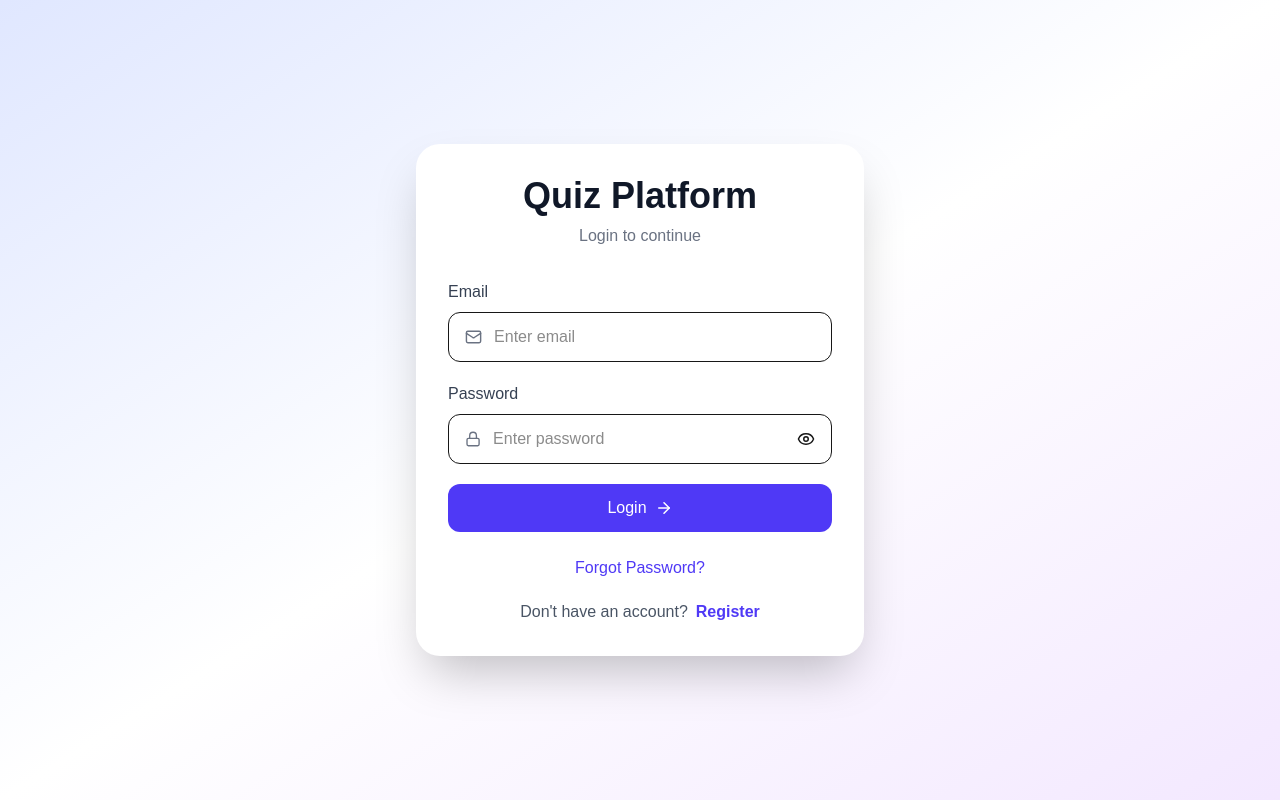
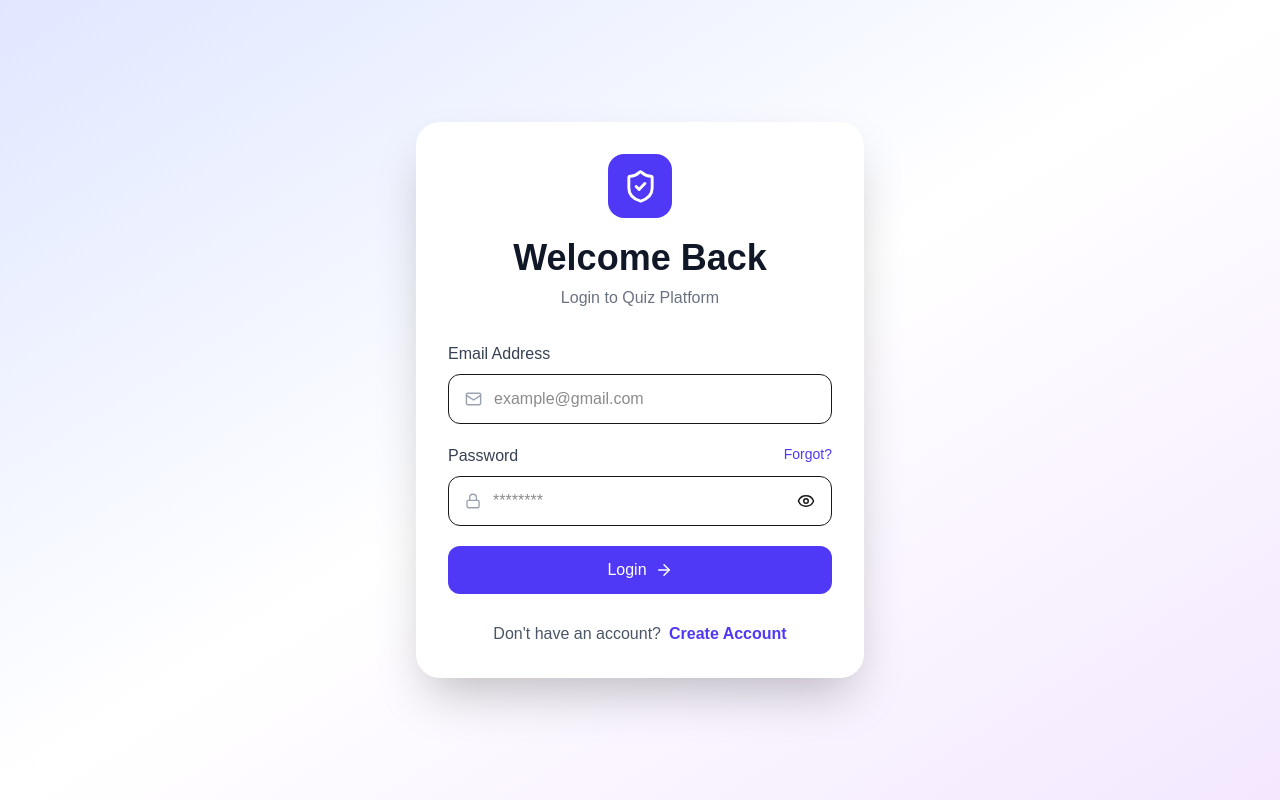
Before and after one commit to Kesarkarale/quize-platform, a Next.js app: page /login in a window 1280 px wide. Built offline with nearby package versions, Linux system fonts and the light colour scheme; no server answers.

Commit message:
Update page.tsx

```diff
--- a/app/(auth)/login/page.tsx
+++ b/app/(auth)/login/page.tsx
@@ -14,6 +14,7 @@ import {
   EyeOff,
   Loader2,
   ArrowRight,
+  ShieldCheck,
 } from "lucide-react";
 
 import { toast } from "sonner";
@@ -21,54 +22,61 @@ import { toast } from "sonner";
 
 export default function LoginPage() {
 
+
   const router = useRouter();
 
   const supabase = createClient();
 
 
-  const [loading, setLoading] = useState(false);
+  const [loading,setLoading] = useState(false);
 
-  const [showPassword, setShowPassword] = useState(false);
+  const [showPassword,setShowPassword] = useState(false);
 
 
-  const [formData, setFormData] = useState({
-    email: "",
-    password: "",
+
+  const [formData,setFormData] = useState({
+
+    email:"",
+    password:""
+
   });
 
 
 
-  async function handleLogin(e: FormEvent) {
+  async function handleLogin(e:FormEvent){
 
     e.preventDefault();
 
 
-    if (!formData.email || !formData.password) {
+
+    if(!formData.email || !formData.password){
 
       toast.error("Please fill all fields");
 
       return;
+
     }
 
 
 
-    try {
+    try{
+
 
       setLoading(true);
 
 
-      const { error } =
-        await supabase.auth.signInWithPassword({
 
-          email: formData.email,
+      const {error}=await supabase.auth.signInWithPassword({
 
-          password: formData.password,
+        email:formData.email,
 
-        });
+        password:formData.password
+
+      });
 
 
 
-      if (error) {
+      if(error){
 
         toast.error(error.message);
 
@@ -81,18 +89,23 @@ export default function LoginPage() {
       toast.success("Login Successful");
 
 
+
       router.push("/student/dashboard");
 
 
-    } catch (error) {
+
+    }
+    catch{
 
       toast.error("Something went wrong");
 
-    } finally {
+    }
+    finally{
 
       setLoading(false);
 
     }
+
 
   }
 
@@ -100,30 +113,48 @@ export default function LoginPage() {
 
   return (
 
+
     <main className="min-h-screen flex items-center justify-center bg-gradient-to-br from-indigo-100 via-white to-purple-100 px-4">
+
 
 
       <div className="w-full max-w-md bg-white rounded-3xl shadow-2xl p-8">
 
 
+
+        {/* Logo */}
+
+
         <div className="text-center mb-8">
 
 
-          <h1 className="text-4xl font-bold text-gray-900">
+          <div className="mx-auto w-16 h-16 rounded-2xl bg-indigo-600 flex items-center justify-center text-white">
 
-            Quiz Platform
+            <ShieldCheck size={35}/>
+
+          </div>
+
+
+
+          <h1 className="text-4xl font-bold mt-5 text-gray-900">
+
+            Welcome Back
 
           </h1>
 
 
+
           <p className="text-gray-500 mt-2">
 
-            Login to continue
+            Login to Quiz Platform
 
           </p>
 
 
         </div>
+
+
+
 
 
 
@@ -134,34 +165,41 @@ export default function LoginPage() {
 
 
 
+
+
           {/* Email */}
+
 
           <div>
 
 
             <label className="font-medium text-gray-700">
 
-              Email
+              Email Address
 
             </label>
 
 
 
-            <div className="mt-2 flex items-center border rounded-xl px-4 focus-within:ring-2 focus-within:ring-indigo-500">
+            <div className="flex items-center border rounded-xl px-4 mt-2 focus-within:ring-2 focus-within:ring-indigo-500">
 
 
-              <Mail size={18} className="text-gray-500"/>
+              <Mail
+                size={18}
+                className="text-gray-400"
+              />
 
 
               <input
 
                 type="email"
 
-                placeholder="Enter email"
+                placeholder="example@gmail.com"
 
                 className="w-full p-3 outline-none"
 
                 value={formData.email}
+
 
 
                 onChange={(e)=>
@@ -176,7 +214,9 @@ export default function LoginPage() {
 
                 }
 
+
               />
+
 
 
             </div>
@@ -188,33 +228,55 @@ export default function LoginPage() {
 
 
 
+
+
           {/* Password */}
 
 
           <div>
 
 
-            <label className="font-medium text-gray-700">
+            <div className="flex justify-between">
 
-              Password
 
-            </label>
+              <label className="font-medium text-gray-700">
+
+                Password
+
+              </label>
+
+
+              <Link
+                href="/forgot-password"
+                className="text-sm text-indigo-600 hover:underline"
+              >
+
+                Forgot?
+
+              </Link>
+
+
+            </div>
 
 
 
-            <div className="mt-2 flex items-center border rounded-xl px-4 focus-within:ring-2 focus-within:ring-indigo-500">
 
 
+            <div className="flex items-center border rounded-xl px-4 mt-2 focus-within:ring-2 focus-within:ring-indigo-500">
 
-              <Lock size={18} className="text-gray-500"/>
+
+              <Lock
+                size={18}
+                className="text-gray-400"
+              />
 
 
 
               <input
 
-                type={showPassword ? "text" : "password"}
+                type={showPassword ? "text":"password"}
 
-                placeholder="Enter password"
+                placeholder="********"
 
                 className="w-full p-3 outline-none"
 
@@ -235,7 +297,9 @@ export default function LoginPage() {
 
                 }
 
+
               />
+
 
 
 
@@ -244,27 +308,23 @@ export default function LoginPage() {
 
                 type="button"
 
-                onClick={()=>
-
-                  setShowPassword(!showPassword)
-
-                }
+                onClick={()=>setShowPassword(!showPassword)}
 
               >
 
 
                 {
+                  showPassword ?
 
-                showPassword ?
+                  <EyeOff size={18}/> :
 
-                <EyeOff size={18}/> :
-
-                <Eye size={18}/>
+                  <Eye size={18}/>
 
                 }
 
 
               </button>
+
 
 
 
@@ -277,7 +337,9 @@ export default function LoginPage() {
 
 
 
-          {/* Login Button */}
+
+
+          {/* Button */}
 
 
 
@@ -285,25 +347,16 @@ export default function LoginPage() {
 
             disabled={loading}
 
-            className="w-full bg-indigo-600 hover:bg-indigo-700 disabled:opacity-50 text-white rounded-xl py-3 flex justify-center items-center gap-2 transition"
-
+            className="w-full bg-indigo-600 hover:bg-indigo-700 disabled:opacity-50 text-white py-3 rounded-xl flex justify-center items-center gap-2 transition"
 
           >
 
 
             {
 
-            loading ?
+              loading ?
 
-            (
-
-              <Loader2 className="animate-spin"/>
-
-            )
-
-            :
-
-            (
+              <Loader2 className="animate-spin"/> :
 
               <>
 
@@ -313,12 +366,12 @@ export default function LoginPage() {
 
               </>
 
-            )
-
             }
 
 
           </button>
+
+
 
 
 
@@ -328,51 +381,26 @@ export default function LoginPage() {
 
 
 
-        <div className="mt-6 text-center">
+
+
+        <div className="text-center mt-7 text-gray-600">
+
+
+          Don't have an account?
 
 
           <Link
 
-            href="/forgot-password"
+            href="/register"
 
-            className="text-indigo-600 hover:underline"
+            className="text-indigo-600 font-semibold ml-2"
 
           >
 
-            Forgot Password?
+            Create Account
 
           </Link>
 
-
-        </div>
-
-
-
-
-        <div className="text-center mt-5">
-
-
-          <p className="text-gray-600">
-
-
-            Don't have an account?
-
-
-            <Link
-
-              href="/register"
-
-              className="text-indigo-600 ml-2 font-semibold"
-
-            >
-
-              Register
-
-            </Link>
-
-
-
-          </p>
 
 
         </div>
@@ -383,7 +411,9 @@ export default function LoginPage() {
       </div>
 
 
+
     </main>
+
 
   );
 
```
